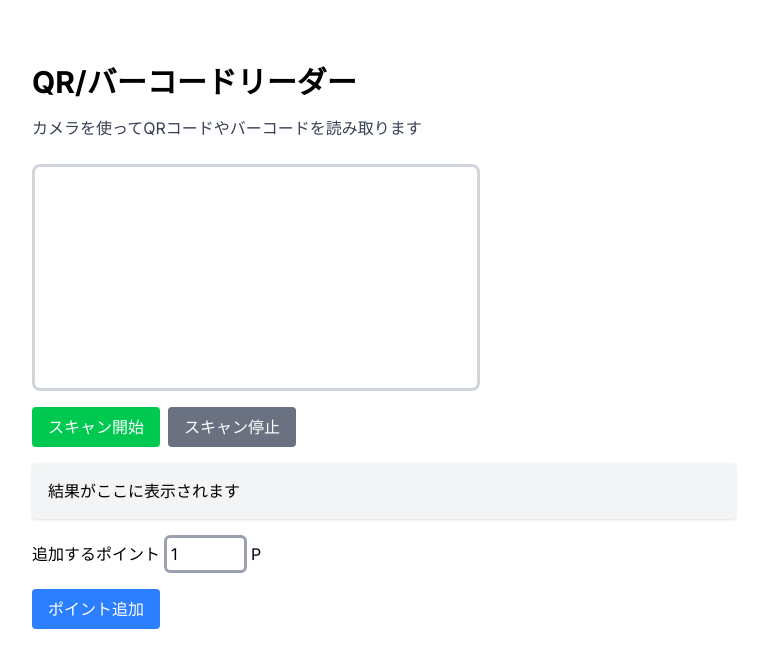
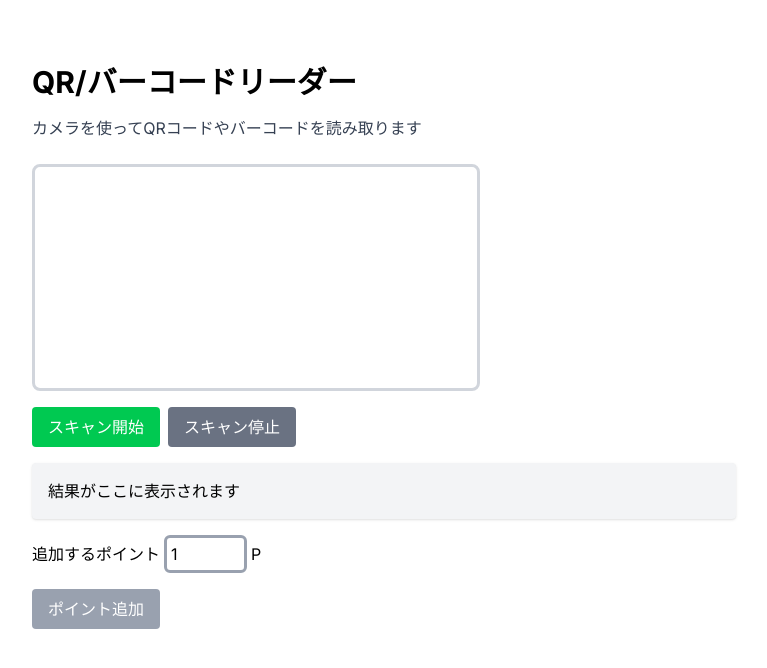
Before and after one commit to toshiki-nakajima/my-protected-app, a Next.js app: page / in a window 1280 px wide. Shown: the top 668 px of the page, without its empty margins (256-1023 px from the left). Built offline with nearby package versions, Linux system fonts and the light colour scheme.

Commit message:
送信後にuidを忘れるようにする

```diff
--- a/app/page.tsx
+++ b/app/page.tsx
@@ -143,6 +143,9 @@ export default function Home() {
       // Set success message
       setResult(`ポイント ${pointToAdd}P を追加しました！`);
       setApiResponse(JSON.stringify(data, null, 2));
+
+      // スキャン済みのUIDをクリア
+      scannedUid.current = null;
     } catch (error) {
       console.error('送信エラー:', error);
       setResult(`エラー: ポイント追加に失敗しました`);
@@ -180,9 +183,9 @@ export default function Home() {
 
         <div className="mb-4">
           <button
-              className={`py-2 px-4 rounded ${isSubmitting ? 'bg-gray-400' : 'bg-blue-500'} text-white`}
+              className={`py-2 px-4 rounded ${isSubmitting ? 'bg-gray-400' : scannedUid.current ? 'bg-blue-500' : 'bg-gray-400'} text-white`}
               onClick={submitHandler}
-              disabled={isSubmitting}
+              disabled={isSubmitting || !scannedUid.current}
           >
             {isSubmitting ? '送信中...' : 'ポイント追加'}
           </button>
```
